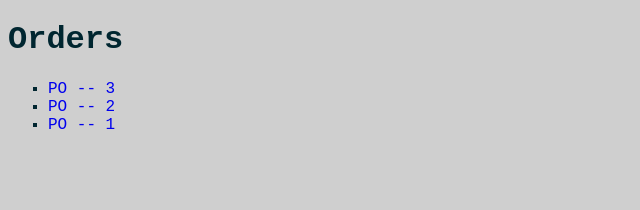
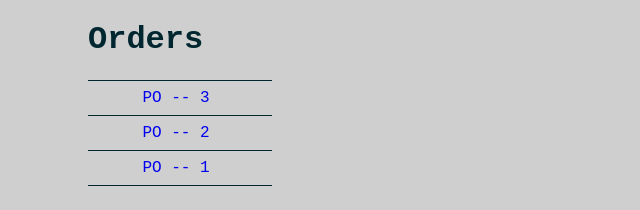
Before and after one commit to s-lekka/purchase-order-viewer, a plain HTML site: page index.html in a window 1280 px wide. Shown: the whole page, without its empty margins (0-640 px from the left). Drawn offline with nearby package versions, Linux system fonts and the light colour scheme.

Commit message:
Update style.css
new style for list items, links, and table
change of color palette

```diff
--- a/style.css
+++ b/style.css
@@ -1,25 +1,58 @@
 :root {
-    --bg-clr: rgb(207, 207, 207);
+    --bg-clr: #cfcfcf;
     --neutral-clr:  #002630;
-    --accent-clr: rgb(85, 30, 58);
+    --accent-clr: #4da456;
 }
 
 body {
     background-color: var(--bg-clr);
     font-family: 'Courier New', Courier, monospace;
     font-size: 1rem;
+    padding-left: 5rem;
     color: var(--neutral-clr);
 }
 
+ul {
+    padding: 0;
+}
+
 li {
-    list-style: square;
+    list-style: none inside;
+    width: 10rem;
+    padding: 0.5rem;
+    padding-right: 1rem;
+    border-bottom: 1px solid var(--neutral-clr);
+    text-align: center;
+}
+
+li:first-child {
+    border-top: 1px solid var(--neutral-clr);
 }
 
 a {
     text-decoration: none;
 }
 
+a:visited {
+    color: var(--neutral-clr);
+}
+
 a:hover {
     color: var(--accent-clr);
     font-weight: bold;
+    font-size: 1.2rem;
+    overflow: visible;
 }
+
+table, th, td {
+    border: 1px solid var(--neutral-clr);
+}
+
+th {
+    padding: 0.2rem;
+    background-color: var(--accent-clr);
+}
+
+td {
+    text-align: right;
+}
```
